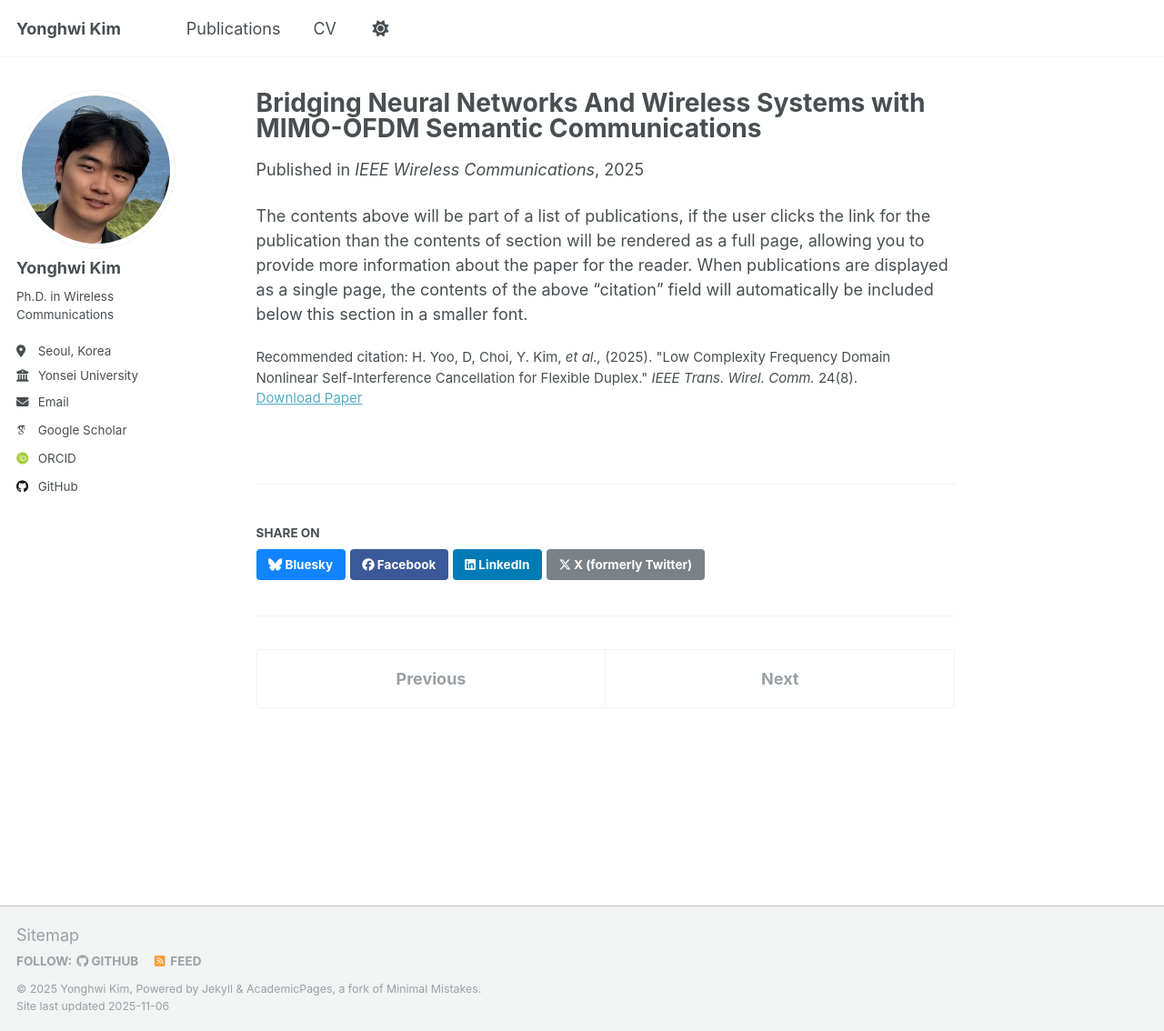
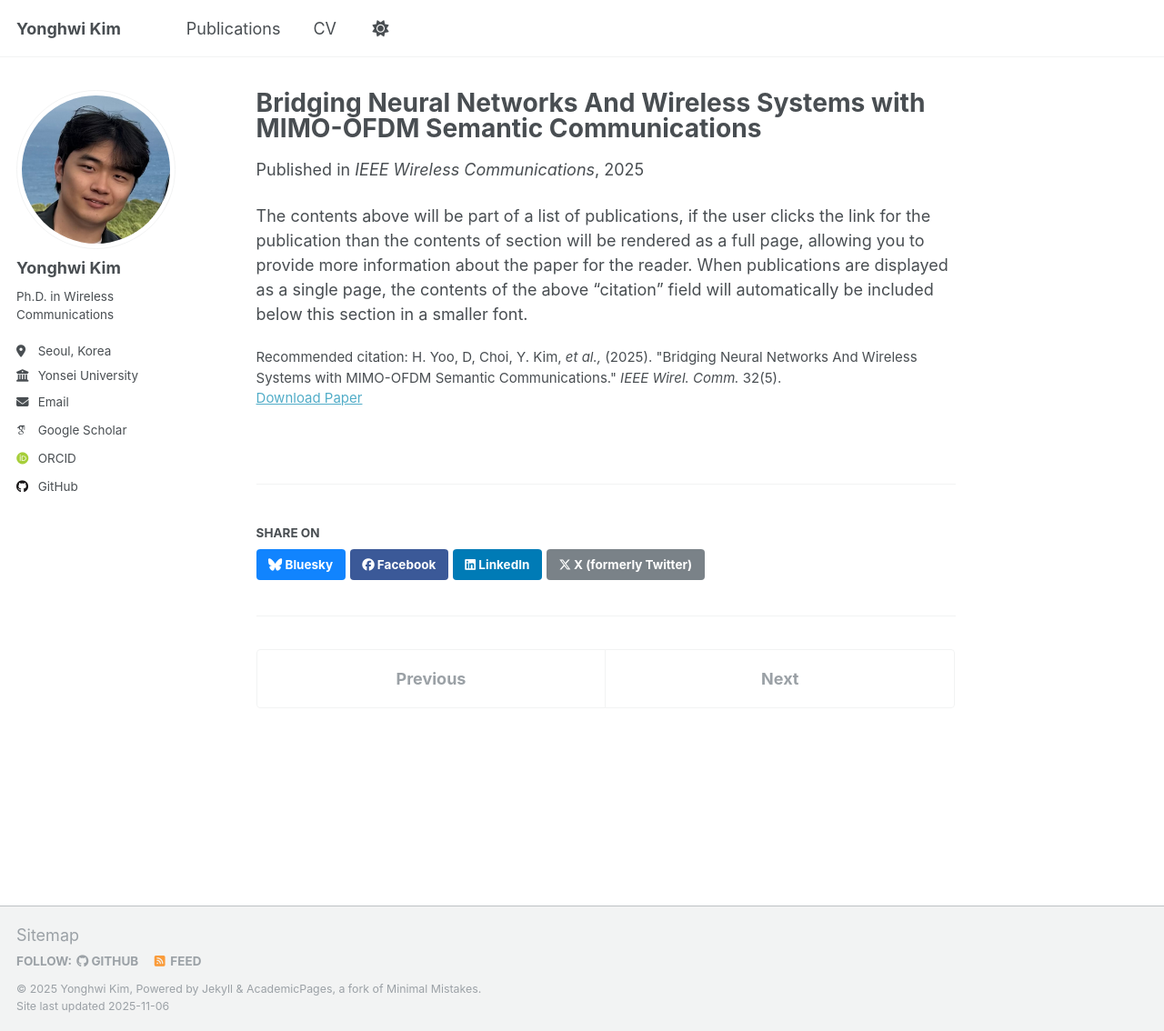
Before and after one commit to yonghwi-erickim/yonghwi-erickim.github.io, a Jekyll site: the page built from _publications/wcm25.md, in a window 1280 px wide and 1134 px high. Shown: the whole window at 91% size. Built offline with Jekyll 4.4.1, drawn with Linux system fonts in a browser that asks for light colours; some web fonts are replaced; a script that is not in the unit is left out.

Commit message:
Update wcm25.md

```diff
--- a/_publications/wcm25.md
+++ b/_publications/wcm25.md
@@ -7,7 +7,7 @@ excerpt: 'AI Semantic Communications'
 date: 2025-10-01
 venue: 'IEEE Wireless Communications'
 paperurl: 'https://ieeexplore.ieee.org/document/11175613'
-citation: 'H. Yoo, D, Choi, Y. Kim, <i>et al.,</i> (2025). &quot;Low Complexity Frequency Domain Nonlinear Self-Interference Cancellation for Flexible Duplex.&quot; <i>IEEE Trans. Wirel. Comm.</i>  24(8).'
+citation: 'H. Yoo, D, Choi, Y. Kim, <i>et al.,</i> (2025). &quot;Bridging Neural Networks And Wireless Systems with MIMO-OFDM Semantic Communications.&quot; <i>IEEE Wirel. Comm.</i>  32(5).'
 ---
 
 The contents above will be part of a list of publications, if the user clicks the link for the publication than the contents of section will be rendered as a full page, allowing you to provide more information about the paper for the reader. When publications are displayed as a single page, the contents of the above "citation" field will automatically be included below this section in a smaller font.
```
